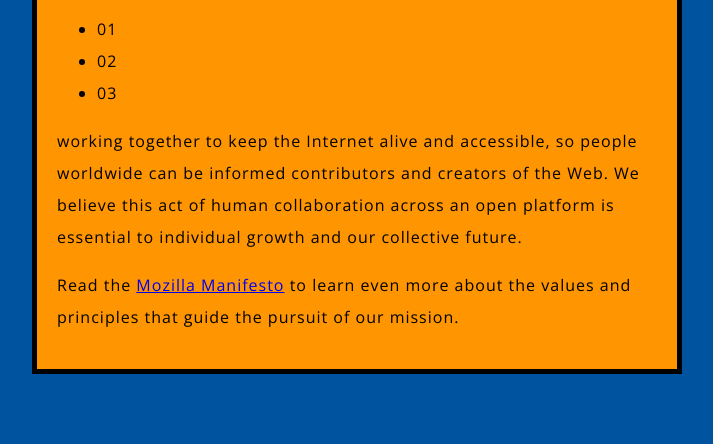
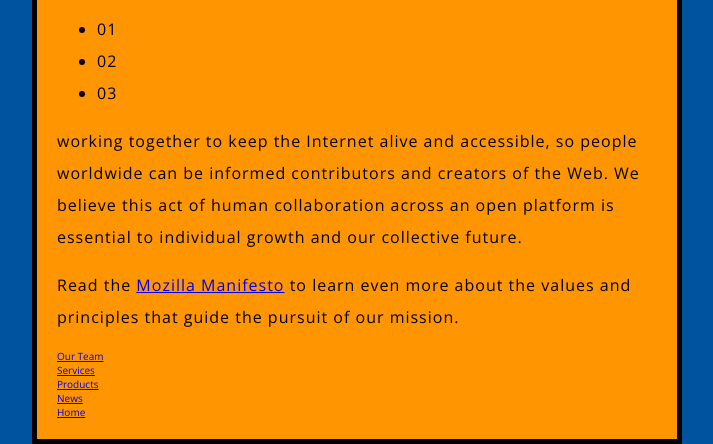
Before and after one commit to mengzhey/mengzhey.github.io, a plain HTML site: page multipage/Services.html in a window 1280 px wide. Shown: the part 434-878 px from the top of the page, without its empty margins (283-996 px from the left). Before the commit the page ends 808 px from the top, so only its background shows below. Drawn offline with nearby package versions, Linux system fonts and the light colour scheme.

Commit message:
Update Services.html

```diff
--- a/multipage/Services.html
+++ b/multipage/Services.html
@@ -21,3 +21,8 @@
     <p>working together to keep the Internet alive and accessible, so people worldwide can be informed contributors and creators of the Web. We believe this act of human collaboration across an open platform is essential to individual growth and our collective future.</p>
 
     <p>Read the <a href="https://www.mozilla.org/en-US/about/manifesto/">Mozilla Manifesto</a> to learn even more about the values and principles that guide the pursuit of our mission.</p>
+    <a href="https://mengzhey.github.io/multipage/employees.html">Our Team</a><br>
+    <a href="https://mengzhey.github.io/multipage/Services.html">Services</a><br>
+    <a href="https://mengzhey.github.io/multipage/Products.html">Products</a><br>
+    <a href="https://mengzhey.github.io/multipage/News.html">News</a><br>
+    <a href="https://mengzhey.github.io/multipage/index.html">Home</a><br>
```
